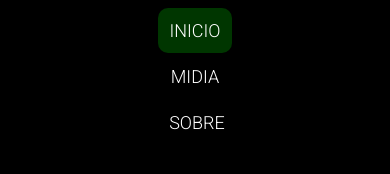
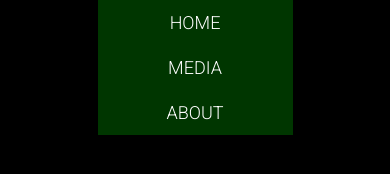
Before and after one commit to BolsInves/PlayerTCC, a plain HTML site: page index.html in a window 390 px wide. Drawn offline with Linux system fonts and the light colour scheme.

Commit message:
Segundo
Ficando pa

```diff
--- a/index.html
+++ b/index.html
@@ -11,9 +11,9 @@
 <body>
     <header>
         <nav><!--Navegação-->
-            <a href="index.html">INICIO</a>
-            <a href="midia.html">MIDIA</a>
-            <a href="about.html">SOBRE</a>
+            <a href="index.html">HOME</a>
+            <a href="midia.html">MEDIA</a>
+            <a href="about.html">ABOUT</a>
         </nav>
     </header>
 </body>
--- a/style.css
+++ b/style.css
@@ -14,16 +14,41 @@ header {
     background-color: rgb(0, 54, 0);
     line-height: 45px;
 }
-
 nav a {
     font-size: large;
     color: white;
     text-decoration: none;
-    background-color: ;
     padding: 11.6px;
 }
 nav a:hover {
     transition: 200ms;
     color: black;
+    font-weight: 700;
     background-color: rgb(0, 150, 0);
 }
+
+/*Responsivo Mobile*/
+@media (max-width: 600px) {
+    body {
+        margin: 0px;
+    }
+    nav {
+        display: grid;
+        grid-template-columns: 1fr;
+    }
+    nav a {
+        padding: 0px;
+    }
+    header {
+        height: fit-content;
+        width: 100%;
+        border-radius: 0;
+    }
+}
+
+/*Responsivo Tablet*/
+@media (max-width: 1210px) {
+    header {
+        width: 50%;
+    }
+}
```
